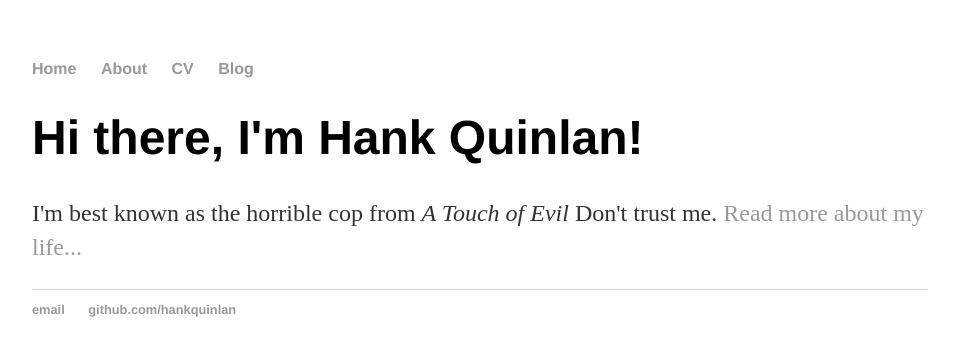
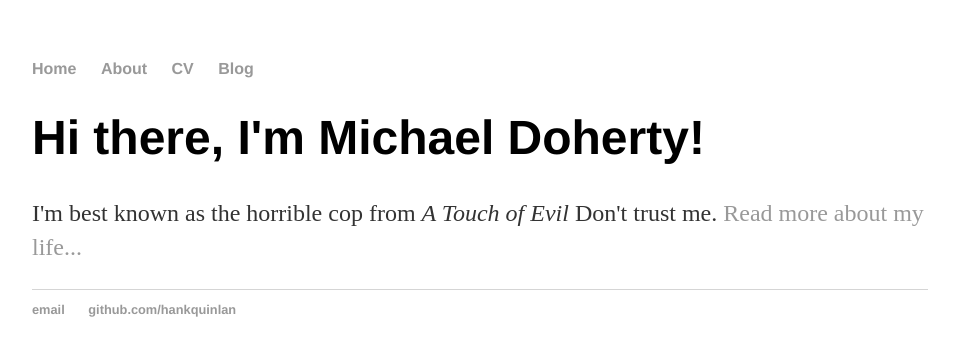
Before and after one commit to bigmickey/bigmickey.github.io, a Jekyll site: the page index.html, which Jekyll copies as it is, in a window 1280 px wide. Shown: the top 356 px of the page, without its empty margins (160-1115 px from the left). Built offline with Jekyll 4.4.1, drawn with Linux system fonts in a browser that asks for light colours.

Commit message:
Update index.html
Starting my personalisation

```diff
--- a/index.html
+++ b/index.html
@@ -1,7 +1,7 @@
 <!DOCTYPE html>
 <html>
 	<head>
-		<title>Hank Quinlan, Horrible Cop</title>
+		<title>All My Bloggy Interests</title>
 		<!-- link to main stylesheet -->
 		<link rel="stylesheet" type="text/css" href="/css/main.css">
 	</head>
@@ -16,7 +16,7 @@
 		</nav>
 		<div class="container">
     		<div class="blurb">
-        		<h1>Hi there, I'm Hank Quinlan!</h1>
+        		<h1>Hi there, I'm Michael Doherty!</h1>
 				<p>I'm best known as the horrible cop from <em>A Touch of Evil</em> Don't trust me. <a href="/about">Read more about my life...</a></p>
     		</div><!-- /.blurb -->
 		</div><!-- /.container -->
```
